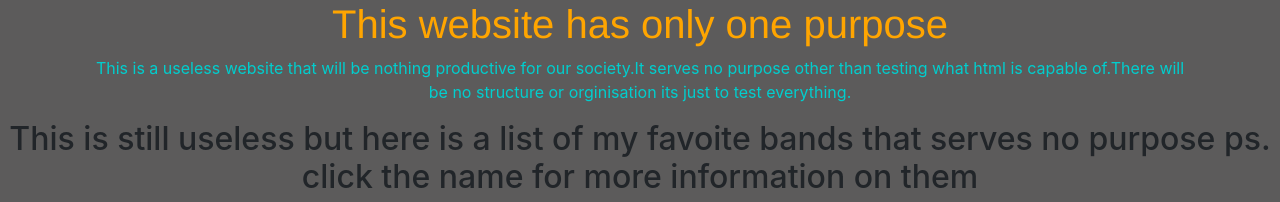
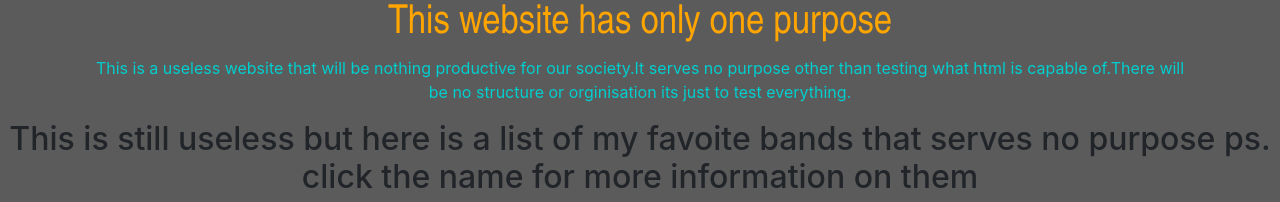
Before and after one commit to Divvey/first_website, a plain HTML site: page index.html in a window 1280 px wide. Shown: the top 202 px of the page. Drawn offline with nearby package versions, Linux system fonts and the light colour scheme.

Commit message:
added a different font to the website#

```diff
--- a/index.html
+++ b/index.html
@@ -22,7 +22,7 @@
 <style>
 
     h1{
-        font-family: 'Franklin Gothic Medium', 'Arial Narrow', Arial, sans-serif;
+        font-family: 'Lucida Bright', 'Arial Narrow', Arial, sans-serif;
         color: orange;
     }
 </style>
```
